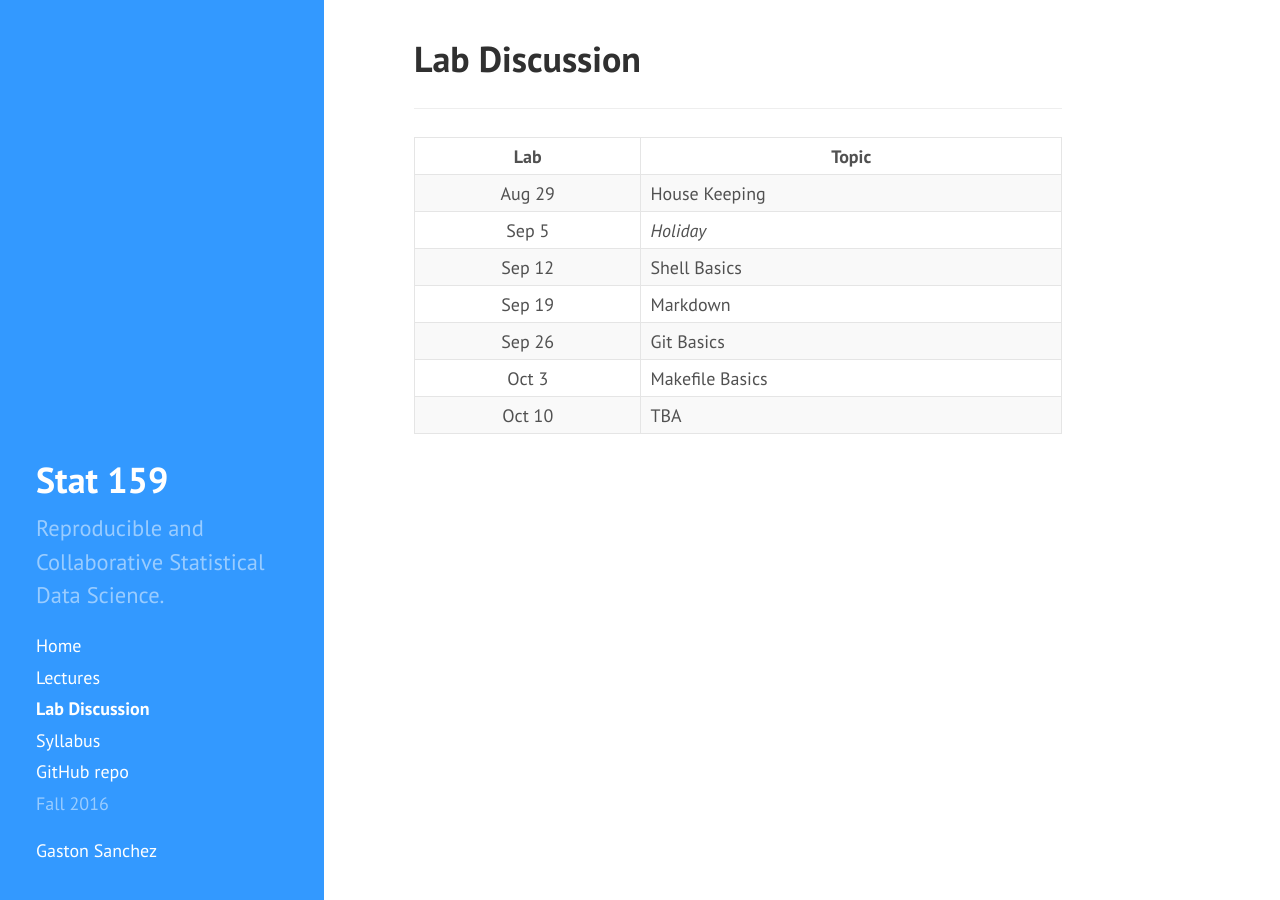
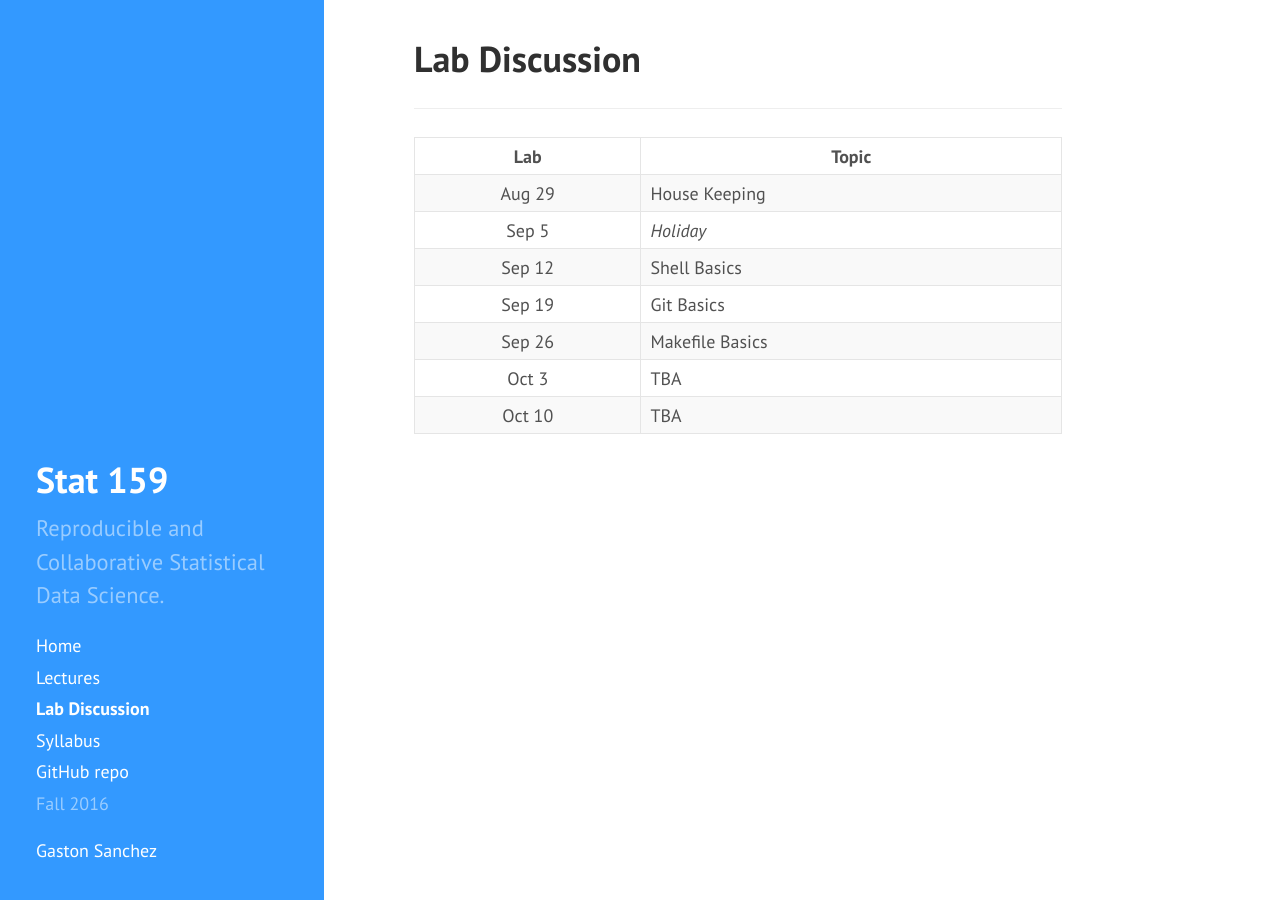
Before and after one commit to gastonstat/relic-stat159, a Jekyll site: the page built from lab/index.md, in a window 1280 px wide. Built offline with Jekyll 4.4.1, drawn with Linux system fonts in a browser that asks for light colours; nearby versions of some CDN libraries.

Commit message:
lab: update labs taking into account first holiday

```diff
--- a/lab/index.md
+++ b/lab/index.md
@@ -27,15 +27,15 @@ title: Lab Discussion
     </tr>
     <tr>
       <td align="center">Sep 19</td>
-      <td>Markdown</td>
+      <td>Git Basics</td>
     </tr>
     <tr>
       <td align="center">Sep 26</td>
-      <td>Git Basics</td>
+      <td>Makefile Basics</td>
     </tr>
     <tr>
       <td align="center">Oct 3</td>
-      <td>Makefile Basics</td>
+      <td>TBA</td>
     </tr>
     <tr>
       <td align="center">Oct 10</td>
```
